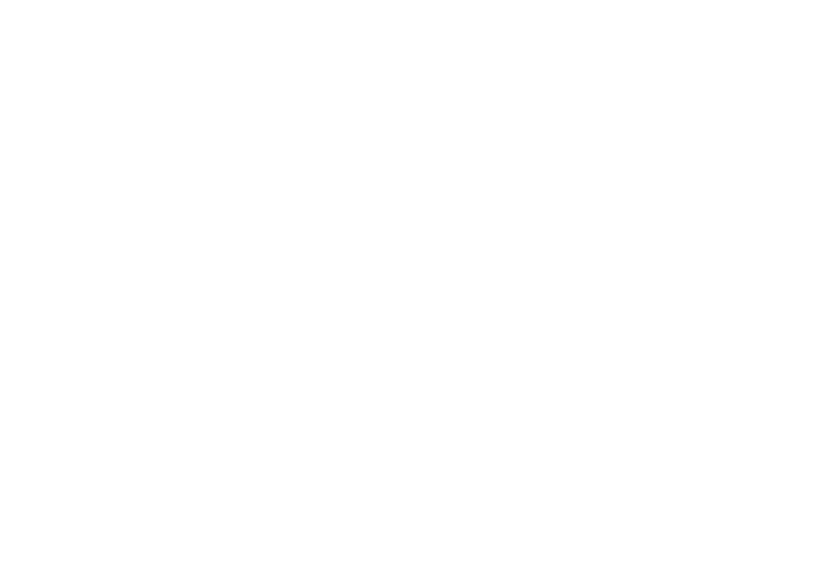
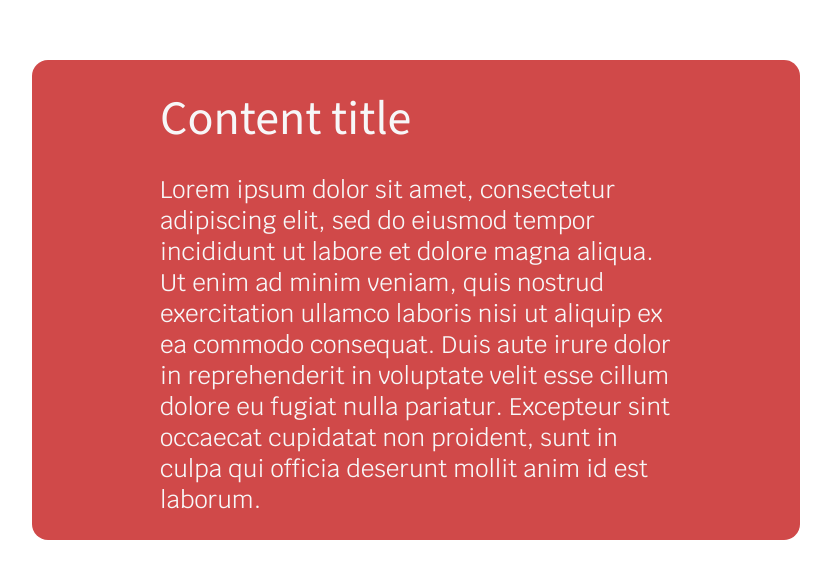
Before and after one commit to juayhee/portfolio-site, a React (Vite) app: page / in a window 1280 px wide. Shown: the part 900-1478 px from the top of the page, without its empty margins (224-1055 px from the left). Before the commit the page ends 800 px from the top, so only its background shows below. Built offline with nearby package versions, Linux system fonts and the light colour scheme.

Commit message:
Combine all elements together - test

```diff
--- a/src/components/App/App.module.sass
+++ b/src/components/App/App.module.sass
@@ -12,3 +12,6 @@
   width: 100vw
   justify-content: center
   align-items: center
+
+.contentContainer
+  height: 100vh
--- a/src/components/App/App.tsx
+++ b/src/components/App/App.tsx
@@ -2,6 +2,7 @@
 import Title from "../Title/Title.tsx";
 import Header from "../Header/Header.tsx";
 import styles from "./App.module.sass";
+import Content from "../Content/Content.tsx";
 
 const headerProps = {
   Home: "#",
@@ -16,7 +17,12 @@
       <div className={styles.headerContainer}>
         <Header {...headerProps} />
       </div>
-      <div className={styles.titleContainer}><Title/></div>
+
+      <div className={styles.titleContainer}>
+        <Title/>
+      </div>
+
+      <div className={styles.contentContainer}><Content/></div>
     </>
   );
 };
--- a/src/components/Content/Content.module.sass
+++ b/src/components/Content/Content.module.sass
@@ -1,22 +1,26 @@
-.box
+.contentGrid
+  height: 100%
+  // Full size relative to parent div height given in <App>
+  display: grid
+  grid-template-columns: 20% 60% 20%
+  grid-template-rows: 20% 60% 20%
+
+.content
+  display: flex
+  flex-direction: column
+  justify-content: center
+  align-items: start
+  gap: 24px
   padding: 192px 128px 192px 128px
-  width: 60vw
-  height: 30vh
-  background-color: #D04949
-  display: flex
-  justify-content: center
-  align-items: center
+  grid-column: 2 / 3
+  grid-row: 2 / 3
+  background-color: #d04949
   border-radius: 16px
 
-.contentContainer
-  display: flex
-  flex-direction: column
-  gap: 24px
-
 h1, h2
-  color: #f7f7f8
   padding: 0
   margin: 0
+  color: #f7f7f8
 
 h1
   font-family: "Source Sans 3", sans-serif
--- a/src/components/Content/Content.tsx
+++ b/src/components/Content/Content.tsx
@@ -4,8 +4,8 @@
 function Content(): React.ReactElement {
   return (
     <>
-      <div className={styles.box}>
-        <div className={styles.contentContainer}>
+      <div className={styles.contentGrid}>
+        <div className={styles.content}>
           <h1>Content title</h1>
           <h2>
             Lorem ipsum dolor sit amet, consectetur adipiscing elit, sed do
--- a/src/main.tsx
+++ b/src/main.tsx
@@ -1,6 +1,7 @@
 import React from "react";
 import ReactDOM from "react-dom/client";
 import App from "./components/App/App.tsx";
+import Content from "./components/Content/Content.tsx";
 
 ReactDOM.createRoot(document.getElementById("root") as HTMLElement).render(
   <React.StrictMode>
```
